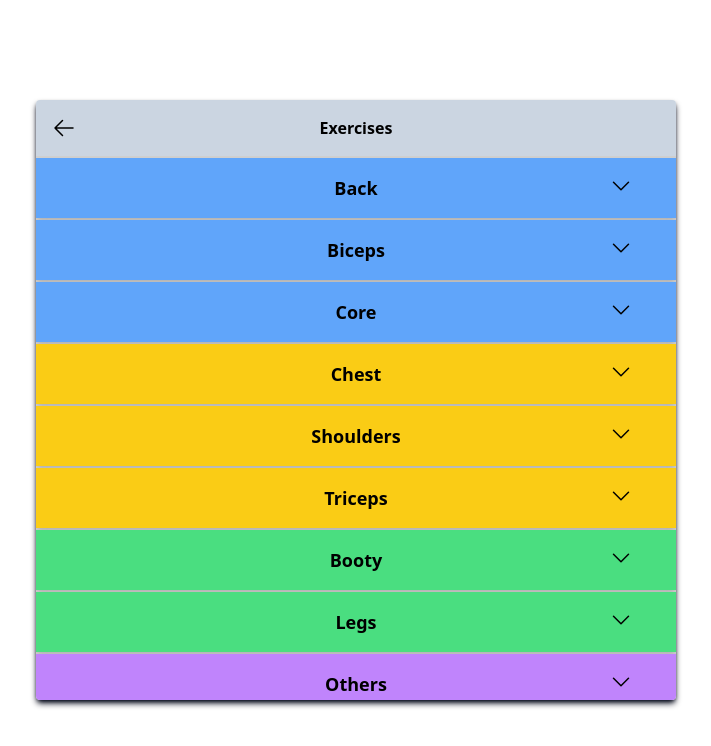
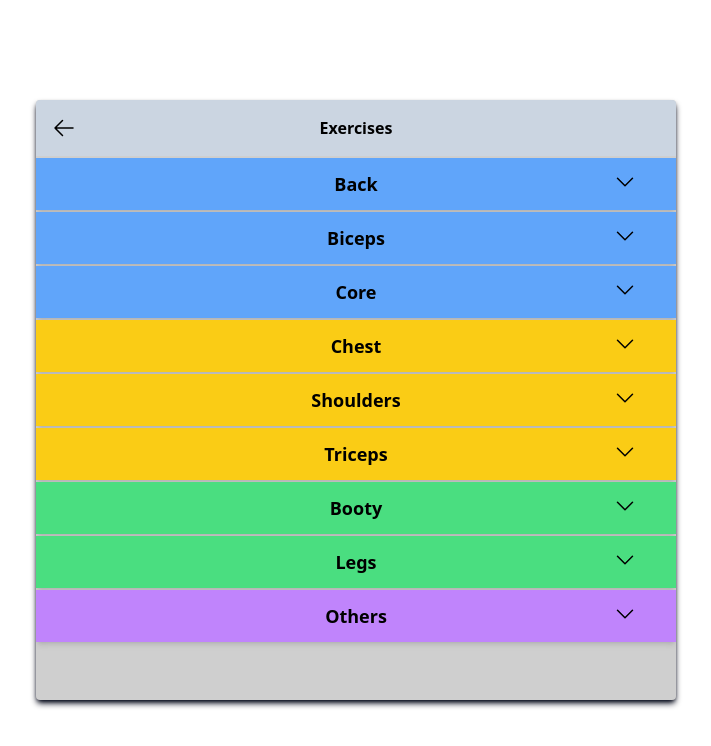
Before and after one commit to omizir/fit-verse, an Angular app: page /exercises in a window 1280 px wide. Shown: the top 746 px of the page, without its empty margins (284-995 px from the left). Built offline with nearby package versions, Linux system fonts and the light colour scheme.

Commit message:
adjust category padding

```diff
--- a/src/app/components/exercise-category/exercise-category.component.html
+++ b/src/app/components/exercise-category/exercise-category.component.html
@@ -1,4 +1,4 @@
-<div class="group flex flex-row {{getColorString()}} p-4 cursor-pointer mt-0.5 shadow-md" (click)="expand()">
+<div class="group flex flex-row {{getColorString()}} p-3 cursor-pointer mt-0.5 shadow-md" (click)="expand()">
   <p class="basis-1/12"></p>
   <p class="basis-10/12 font-bold text-lg text-center">{{category()}}</p>
   <omz-icon class="basis-1/12"
```
